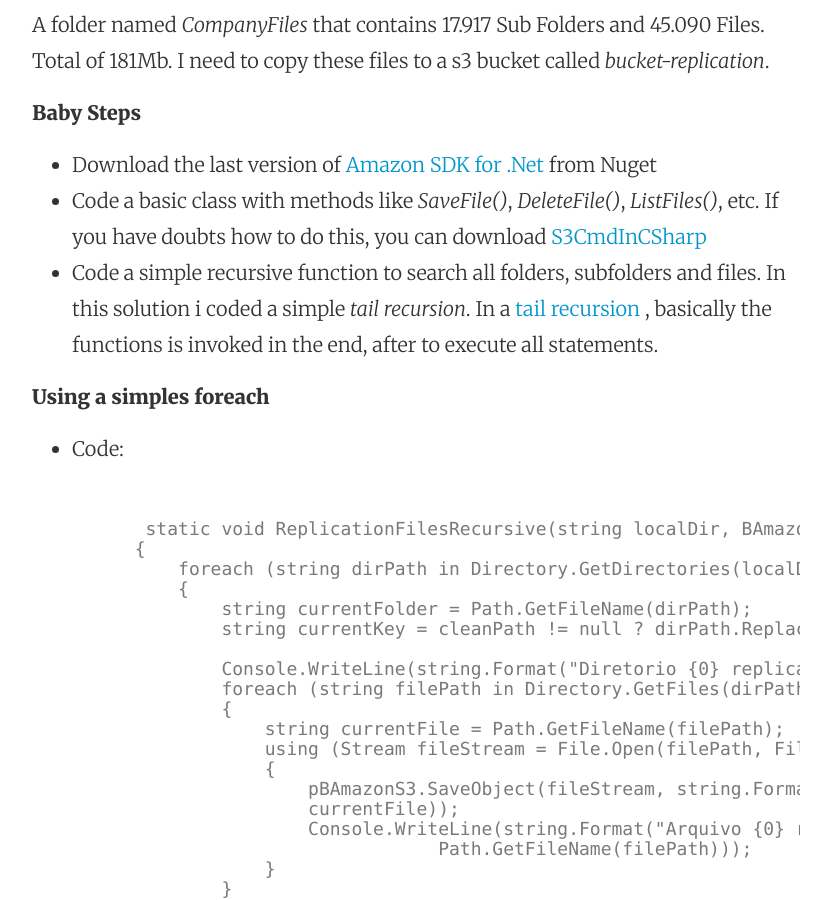
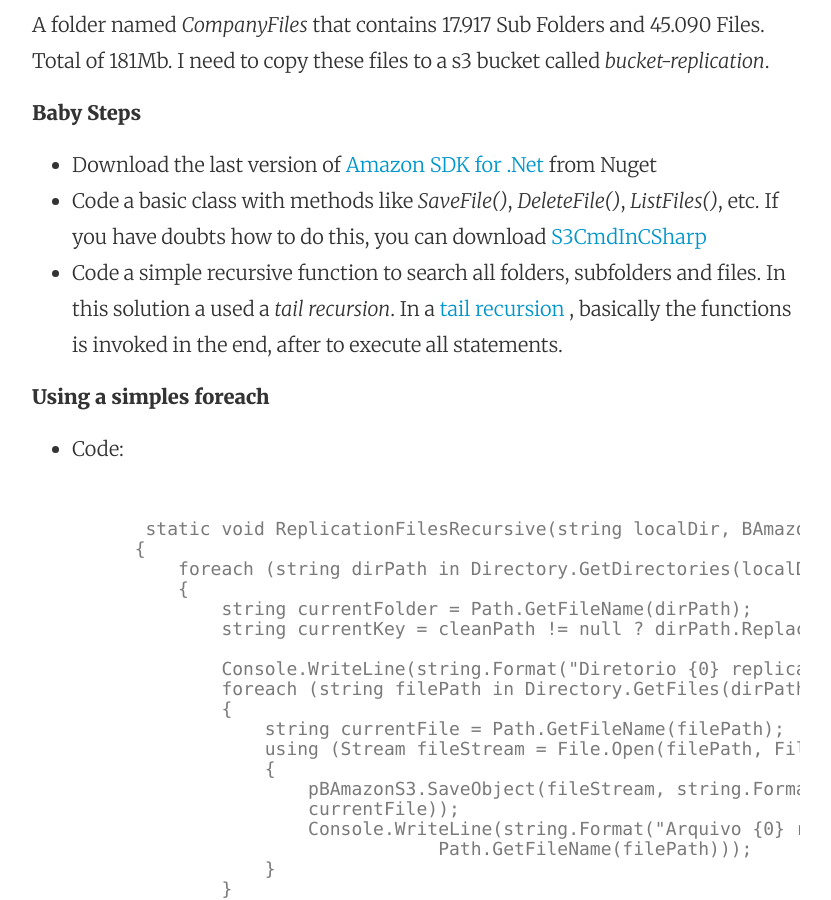
Before and after one commit to aragostinho/aragostinho.github.io, a Jekyll site: the page built from _posts/2015-03-11-titulo-teste.markdown, in a window 1280 px wide and 900 px high, scrolled down 864 px. Shown: the whole window, without its empty margins (224-1055 px from the left). Built offline with Jekyll 4.4.1, drawn with Linux system fonts in a browser that asks for light colours.

```diff
--- a/_posts/2015-03-11-titulo-teste.markdown
+++ b/_posts/2015-03-11-titulo-teste.markdown
@@ -19,7 +19,7 @@
 
 * Download the last version of [Amazon SDK for .Net](https://www.nuget.org/packages/AWSSDK) from Nuget
 * Code a basic class with methods like *SaveFile()*, *DeleteFile()*, *ListFiles()*, etc.  If you have doubts how to do this, you can download  [S3CmdInCSharp](https://github.com/aragostinho/S3CmdInCSharp)
-* Code a simple recursive function to search all folders, subfolders and files. In this solution i coded a simple *tail recursion*. In a [tail recursion](https://www.cs.cmu.edu/~adamchik/15-121/lectures/Recursions/recursions.html) , basically the functions is invoked in the end, after to execute all statements.
+* Code a simple recursive function to search all folders, subfolders and files. In this solution a used a *tail recursion*. In a [tail recursion](https://www.cs.cmu.edu/~adamchik/15-121/lectures/Recursions/recursions.html) , basically the functions is invoked in the end, after to execute all statements.
 
 
 
```
